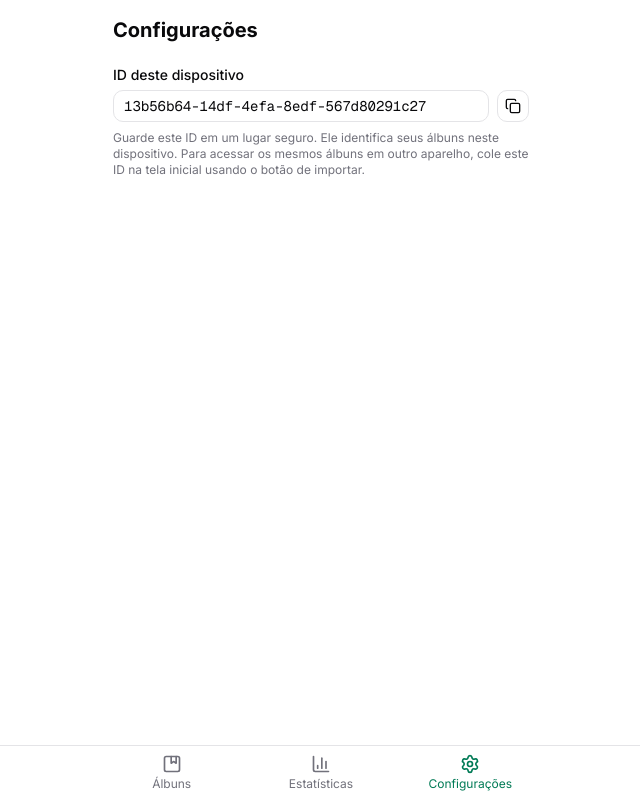
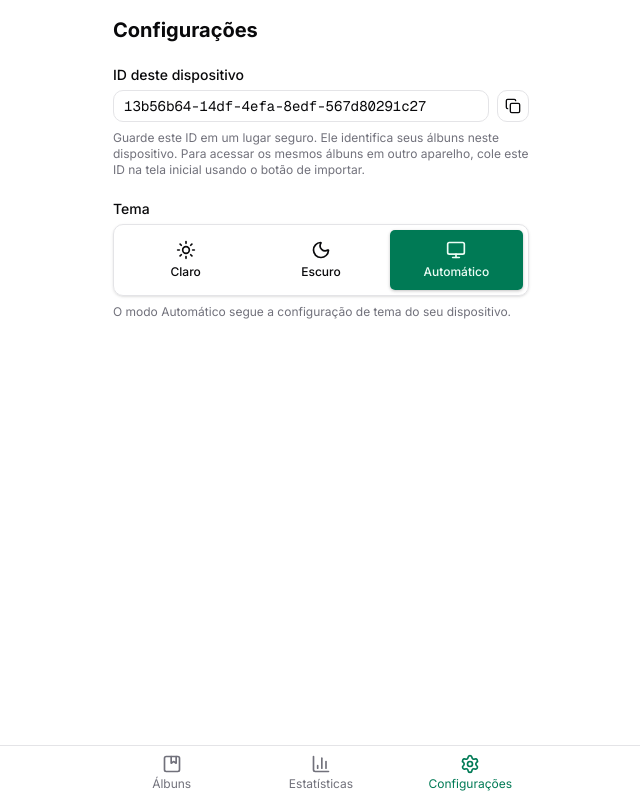
Before and after one commit to nidib/panini, a Next.js app: page /settings in a window 1280 px wide. Shown: the whole page, without its empty margins (319-959 px from the left). Built offline with nearby package versions, Linux system fonts and the light colour scheme.

Commit message:
feat: integrate theme switching functionality

```diff
--- a/package.json
+++ b/package.json
@@ -18,6 +18,7 @@
     "lucide-react": "^1.18.0",
     "mongodb": "^7.3.0",
     "next": "16.2.9",
+    "next-themes": "^0.4.6",
     "radix-ui": "^1.5.0",
     "react": "19.2.4",
     "react-dom": "19.2.4",
--- a/src/app/layout.tsx
+++ b/src/app/layout.tsx
@@ -51,6 +51,7 @@ export default function RootLayout({
         "font-sans",
         inter.variable,
       )}
+      suppressHydrationWarning
     >
       <body className="min-h-full">
         <Providers>{children}</Providers>
--- a/src/app/providers.tsx
+++ b/src/app/providers.tsx
@@ -1,12 +1,23 @@
 "use client";
 
 import { QueryClientProvider } from "@tanstack/react-query";
+import { ThemeProvider } from "next-themes";
 import { getQueryClient } from "src/lib/query-client";
 
 export function Providers({ children }: { children: React.ReactNode }) {
   const queryClient = getQueryClient();
 
   return (
-    <QueryClientProvider client={queryClient}>{children}</QueryClientProvider>
+    <QueryClientProvider client={queryClient}>
+      <ThemeProvider
+        attribute="class"
+        defaultTheme="system"
+        enableSystem
+        storageKey="panini:theme"
+        disableTransitionOnChange
+      >
+        {children}
+      </ThemeProvider>
+    </QueryClientProvider>
   );
 }
--- a/src/app/settings/page.tsx
+++ b/src/app/settings/page.tsx
@@ -1,16 +1,36 @@
 "use client";
 
-import { Check, Copy } from "lucide-react";
-import { useState } from "react";
+import { Check, Copy, Monitor, Moon, Sun } from "lucide-react";
+import { useTheme } from "next-themes";
+import { useEffect, useState } from "react";
 import { AppShell } from "src/components/app-shell";
 import { Button } from "src/components/ui/button";
 import { Input } from "src/components/ui/input";
 import { Label } from "src/components/ui/label";
+import { ToggleGroup, ToggleGroupItem } from "src/components/ui/toggle-group";
 import { useClientId } from "src/lib/client-id";
+
+type ThemeOption = {
+  value: "light" | "dark" | "system";
+  label: string;
+  icon: typeof Sun;
+};
+
+const themeOptions: ThemeOption[] = [
+  { value: "light", label: "Claro", icon: Sun },
+  { value: "dark", label: "Escuro", icon: Moon },
+  { value: "system", label: "Automático", icon: Monitor },
+];
 
 export default function SettingsPage() {
   const clientId = useClientId();
+  const { theme, setTheme } = useTheme();
+  const [mounted, setMounted] = useState(false);
   const [copied, setCopied] = useState(false);
+
+  useEffect(() => {
+    setMounted(true);
+  }, []);
 
   const handleCopy = async () => {
     if (!clientId) return;
@@ -60,6 +80,38 @@ export default function SettingsPage() {
             este ID na tela inicial usando o botão de importar.
           </p>
         </div>
+
+        <div className="space-y-2">
+          <Label>Tema</Label>
+          <ToggleGroup
+            value={mounted ? (theme ?? "system") : ""}
+            onValueChange={(value) => {
+              if (value) {
+                setTheme(value);
+              }
+            }}
+            className="w-full"
+            disabled={!mounted}
+          >
+            {themeOptions.map((option) => {
+              const Icon = option.icon;
+
+              return (
+                <ToggleGroupItem
+                  key={option.value}
+                  value={option.value}
+                  className="flex flex-1 flex-col items-center gap-1 h-auto py-2.5"
+                >
+                  <Icon className="size-5" />
+                  <span className="text-xs">{option.label}</span>
+                </ToggleGroupItem>
+              );
+            })}
+          </ToggleGroup>
+          <p className="text-xs text-muted-foreground">
+            O modo Automático segue a configuração de tema do seu dispositivo.
+          </p>
+        </div>
       </div>
     </AppShell>
   );
--- /dev/null
+++ b/src/components/ui/toggle-group.tsx
@@ -0,0 +1,84 @@
+"use client";
+
+import { createContext, useContext } from "react";
+
+import { Button } from "src/components/ui/button";
+import { cn } from "src/lib/utils";
+
+type ToggleGroupContextValue = {
+  value: string;
+  onValueChange: (value: string) => void;
+};
+
+const ToggleGroupContext = createContext<ToggleGroupContextValue | null>(null);
+
+function useToggleGroup() {
+  const context = useContext(ToggleGroupContext);
+
+  if (!context) {
+    throw new Error("ToggleGroupItem must be used within a ToggleGroup.");
+  }
+
+  return context;
+}
+
+export function ToggleGroup({
+  value,
+  onValueChange,
+  children,
+  className,
+  disabled,
+}: {
+  value: string;
+  onValueChange: (value: string) => void;
+  children: React.ReactNode;
+  className?: string;
+  disabled?: boolean;
+}) {
+  return (
+    <ToggleGroupContext.Provider value={{ value, onValueChange }}>
+      <div
+        data-slot="button-group"
+        className={cn(
+          "inline-flex items-center justify-center gap-0 rounded-lg border p-1 shadow-sm",
+          disabled && "opacity-60 pointer-events-none",
+          className,
+        )}
+        role="radiogroup"
+        aria-disabled={disabled}
+      >
+        {children}
+      </div>
+    </ToggleGroupContext.Provider>
+  );
+}
+
+export function ToggleGroupItem({
+  value,
+  children,
+  className,
+}: {
+  value: string;
+  children: React.ReactNode;
+  className?: string;
+}) {
+  const { value: selectedValue, onValueChange } = useToggleGroup();
+  const isActive = selectedValue === value;
+
+  return (
+    <Button
+      type="button"
+      aria-pressed={isActive}
+      variant={isActive ? "default" : "ghost"}
+      data-slot="button-group-item"
+      onClick={() => onValueChange(value)}
+      className={cn(
+        "rounded-sm focus-visible:z-10",
+        isActive && "shadow-sm",
+        className,
+      )}
+    >
+      {children}
+    </Button>
+  );
+}
```
Also changed, not shown: 1 other file (tests, documents, lock files or other folders).
